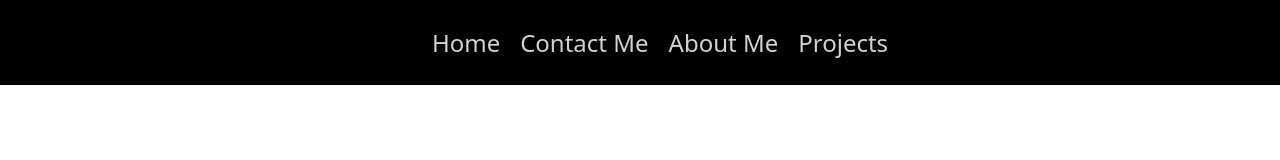
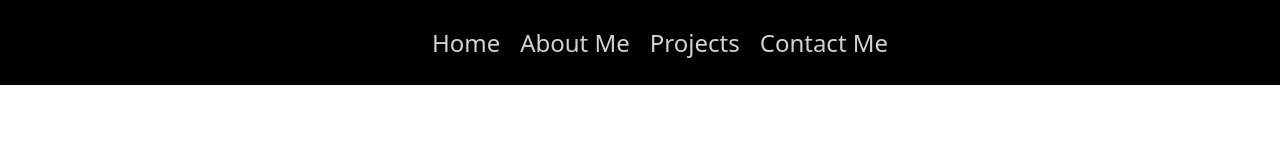
Before and after one commit to GSWForever8/portfolio-aidan-hong, a React (Create React App) app in the folder client/: page / in a window 1280 px wide. Shown: the top 160 px of the page. Built offline with nearby package versions, Linux system fonts and the light colour scheme.

Commit message:
Update App.js

```diff
--- a/client/src/App.js
+++ b/client/src/App.js
@@ -11,9 +11,9 @@ function App() {
         <div class="nav">
           <ul>
             <li class="bar"><Link to="/">Home</Link></li>
-            <li class="bar"><Link to="/contact">Contact Me</Link></li>
             <li class="bar"><Link to="/about">About Me</Link></li>
             <li class="bar"><Link to="/projects">Projects</Link></li>
+            <li class="bar"><Link to="/contact">Contact Me</Link></li>
           </ul>
         </div>
         <div class="container">
```
